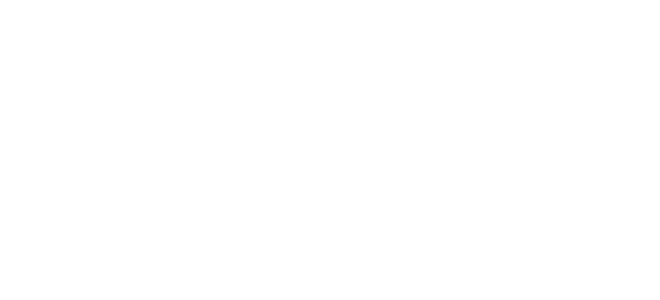
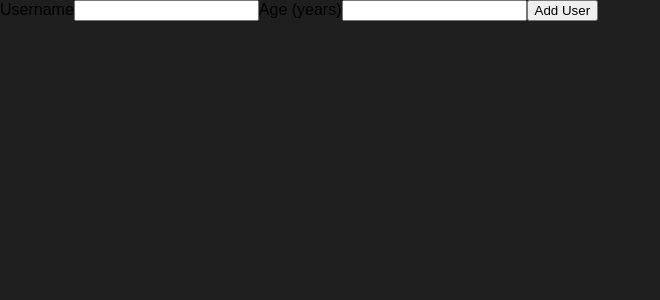
Before and after one commit to govindkumarsingh/practice-project-1, a React (Create React App) app: page / in a window 1280 px wide. Shown: the top 300 px of the page, without its empty margins (0-660 px from the left). Built offline with nearby package versions, Linux system fonts and the light colour scheme.

Commit message:
Added "User" component

```diff
--- a/src/App.js
+++ b/src/App.js
@@ -1,10 +1,11 @@
 import React from 'react';
 
+import AddUser from './components/UI/Users/AddUser';
 
 function App() {
   return (
     <div>
-
+      <AddUser />
     </div>
   );
 }
--- /dev/null
+++ b/src/components/UI/Users/AddUser.js
@@ -0,0 +1,19 @@
+import React from 'react'
+
+function AddUser(props) {
+    const addUserHandler = event =>{
+        event.preventDefault();
+    }
+
+    return (
+        <form onSubmit={addUserHandler}>
+            <label htmlFor="username">Username</label>
+            <input id="username" type="text" />
+            <label htmlFor="age">Age (years)</label>
+            <input id="age" type="number" />
+            <button type="submit">Add User</button>
+        </form>
+    )
+}
+
+export default AddUser
--- a/src/index.css
+++ b/src/index.css
@@ -4,6 +4,7 @@
 
 html {
   font-family: sans-serif;
+  background: #1F1F1F;
 }
 
 body {
```
